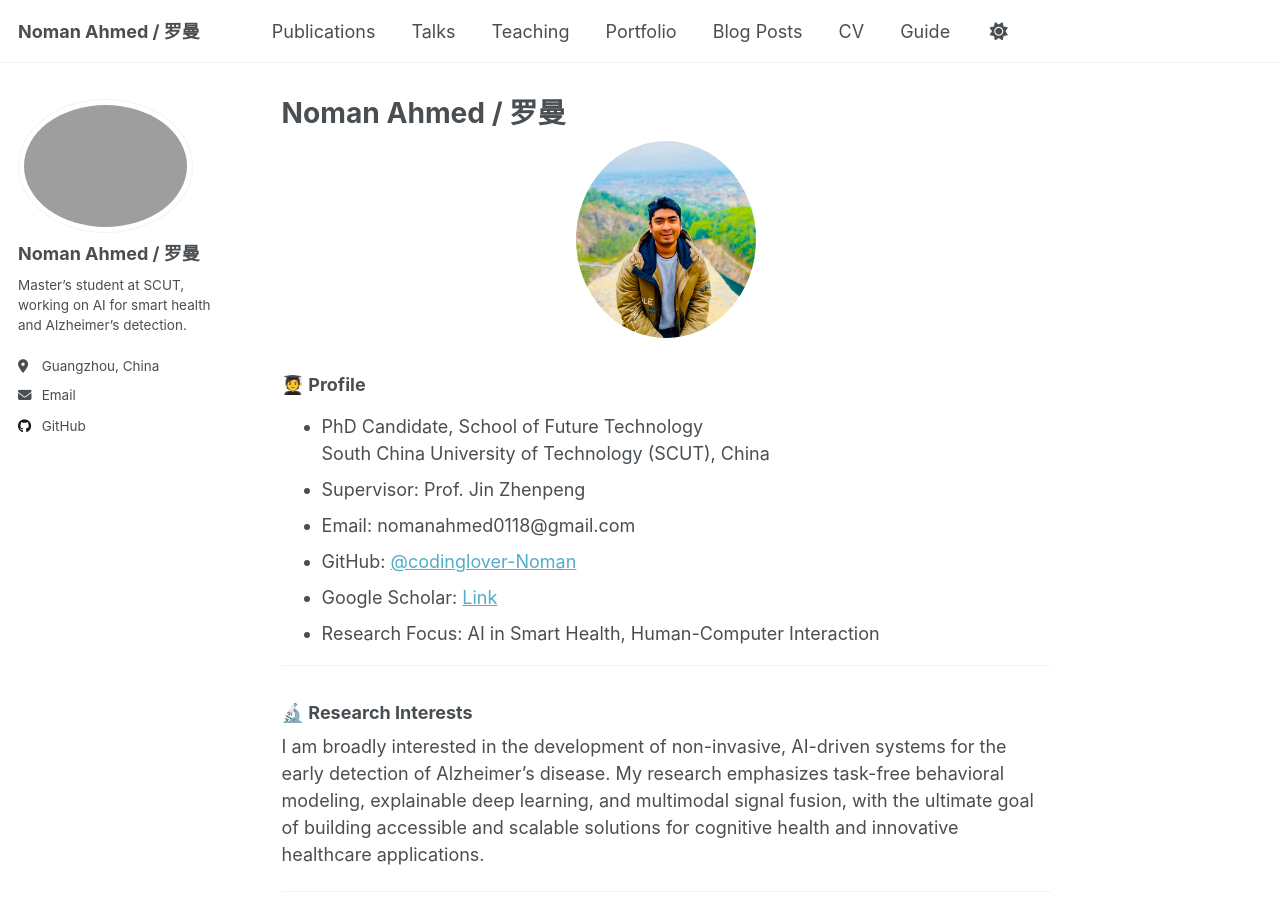
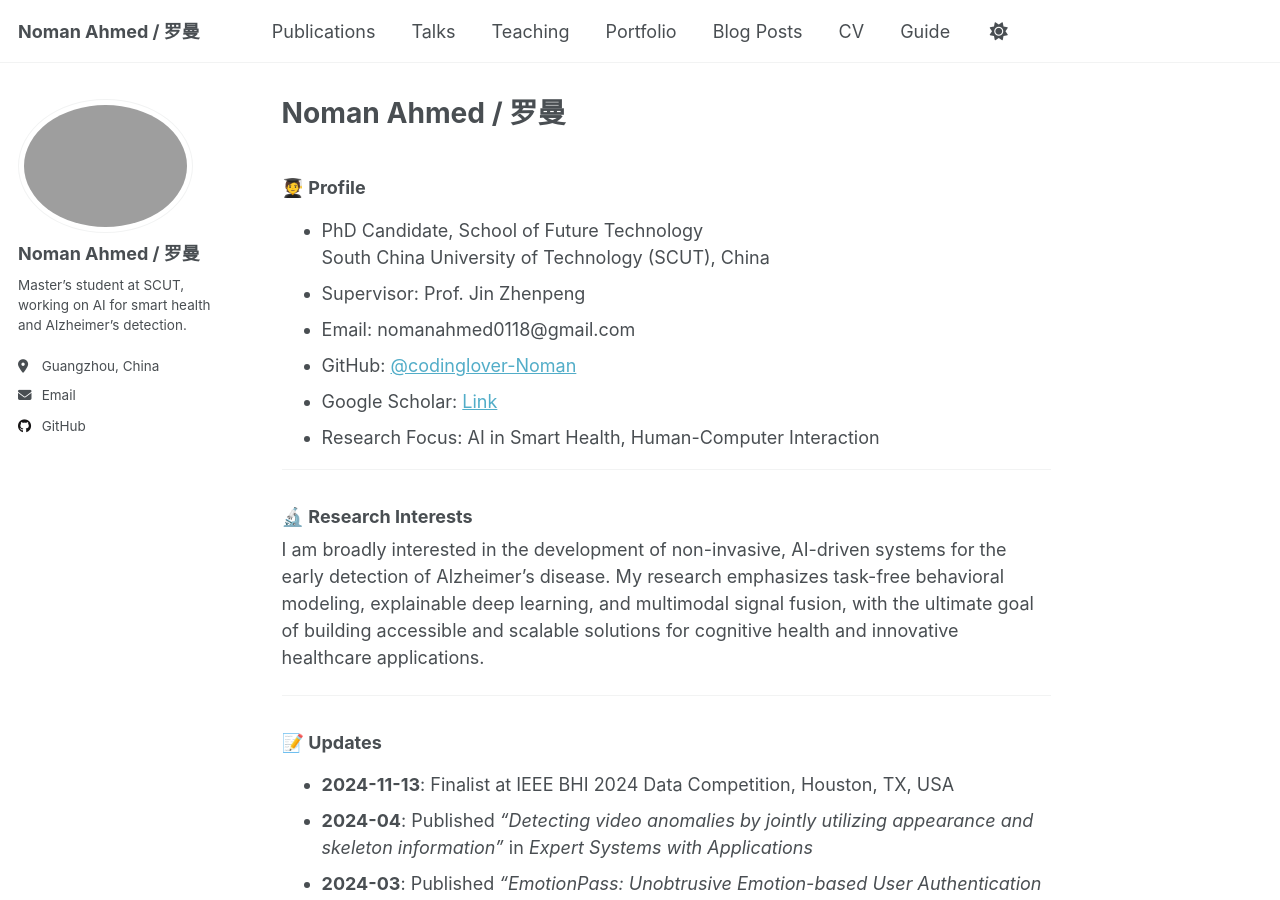
Before and after one commit to codinglover-Noman/NOMAN-AHMED, a Jekyll site: the page built from _pages/about.md, in a window 1280 px wide and 900 px high. Built offline with Jekyll 4.4.1, drawn with Linux system fonts in a browser that asks for light colours.

Commit message:
Update about.md

```diff
--- a/_pages/about.md
+++ b/_pages/about.md
@@ -6,7 +6,7 @@ author: noman
 author_profile: true
 location: "Guangzhou, China | South China University of Technology"
 ---
-<img src="/assets/images/profile.jpg" alt="Noman Ahmed" width="180" style="border-radius: 50%; display: block; margin: 0 auto;" />
+
 
 ### 🧑‍🎓 Profile
 - PhD Candidate, School of Future Technology
```
